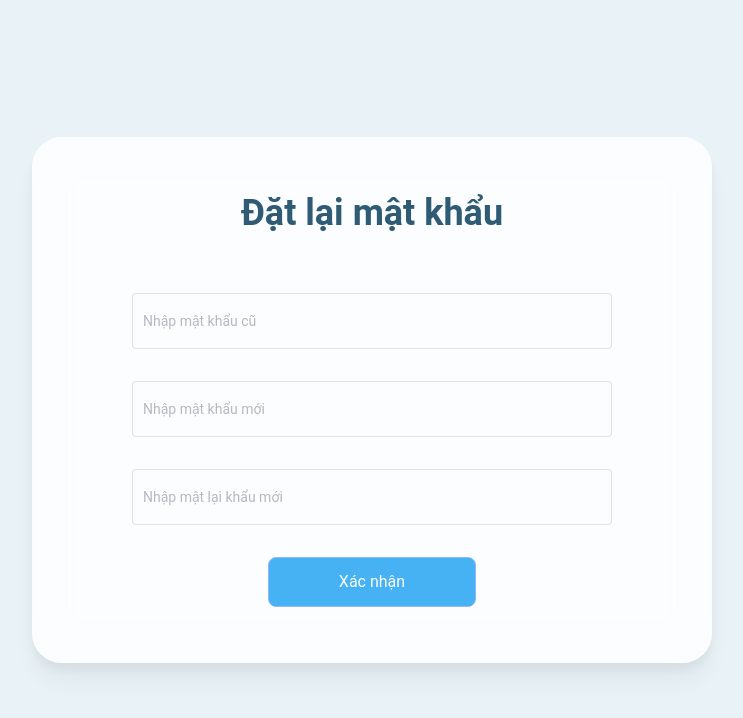
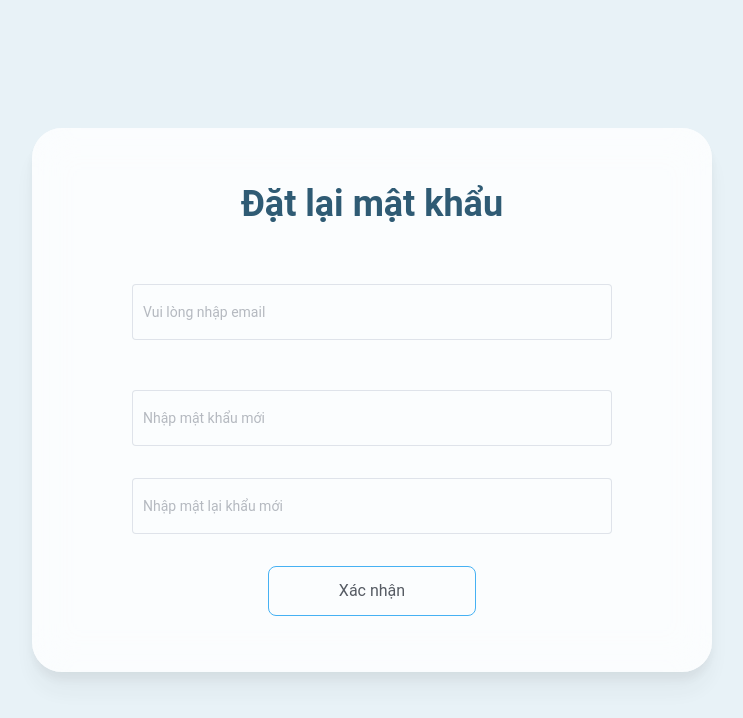
Before and after one commit to canhnd19/bekoo, a Vue app: page /new-password in a window 1280 px wide. Shown: the top 718 px of the page, without its empty margins (268-1011 px from the left). Built offline with nearby package versions, Linux system fonts and the light colour scheme.

Commit message:
feat: map api set new password

```diff
--- a/src/modules/auth/view/ForgotPasswordView.vue
+++ b/src/modules/auth/view/ForgotPasswordView.vue
@@ -28,7 +28,7 @@
             />
           </ElFormItem>
         </ElForm>
-        <BaseButton :disabled="disabled" :loading="loading" size="large" class="mx-auto w-52" @click="conFirm"
+        <BaseButton :disabled="disabled" :loading="loading" size="large" class="mx-auto w-52" @click="confirm"
           >Xác nhận</BaseButton
         >
       </div>
@@ -51,7 +51,7 @@ const disabled = computed(() => {
   return !fogotPass.email || !REGEX_EMAIL.test(fogotPass.email)
 })
 
-const conFirm = async () => {
+const confirm = async () => {
   try {
     loading.value = true
     await apiAuth.forgotPass({ email: fogotPass.email })
--- a/src/modules/auth/view/PinCodeView.vue
+++ b/src/modules/auth/view/PinCodeView.vue
@@ -77,7 +77,6 @@ const conFirm = async () => {
     const OTP = combineNumbers(num1.value, num2.value, num3.value, num4.value, num5.value, num6.value)
     await apiAuth.pinCode({ code: OTP as string, email: email.value as string })
     router.push({ name: 'SetNewPassword' })
-    sessionStorage.clear()
     loading.value = false
   } catch (error) {
     loading.value = false
--- a/src/modules/auth/view/SetNewPasswordView.vue
+++ b/src/modules/auth/view/SetNewPasswordView.vue
@@ -4,35 +4,92 @@
       <div>
         <p class="text-label mb-3">Đặt lại mật khẩu</p>
         <div class="mt-[60px] space-y-8">
+          <ElForm ref="formRef" :model="newPass" label-width="auto" class="demo-ruleForm">
+            <ElFormItem
+              prop="email"
+              :rules="[
+                {
+                  required: true,
+                  message: 'Vui lòng nhập địa chỉ email',
+                  trigger: 'blur'
+                },
+                {
+                  type: 'email',
+                  message: 'Vui lòng nhập địa chỉ email chính xác',
+                  trigger: ['blur', 'change']
+                }
+              ]"
+            >
+              <ElInput
+                v-model="newPass.email"
+                class="input"
+                autocomplete="off"
+                style="width: 100%; height: 56px"
+                placeholder="Vui lòng nhập email"
+              />
+            </ElFormItem>
+          </ElForm>
           <ElInput
-            class="input"
-            autocomplete="off"
-            style="width: 100%; height: 56px"
-            type="password"
-            placeholder="Nhập mật khẩu cũ"
-          />
-          <ElInput
+            v-model="newPass.password"
             class="input"
             autocomplete="off"
             style="width: 100%; height: 56px"
             type="password"
             placeholder="Nhập mật khẩu mới"
+            show-password
           />
           <ElInput
+            v-model="newPass.confirmPassword"
             class="input"
             autocomplete="off"
             style="width: 100%; height: 56px"
             type="password"
             placeholder="Nhập mật lại khẩu mới"
+            show-password
           />
-          <BaseButton size="large" class="mx-auto mb-8 w-52">Xác nhận</BaseButton>
+          <BaseButton :loading="loading" :disabled="disabled" size="large" class="mx-auto mb-8 w-52" @click="confirm"
+            >Xác nhận</BaseButton
+          >
         </div>
       </div>
     </div>
   </div>
 </template>
 
-<script setup lang="ts"></script>
+<script setup lang="ts">
+import { REGEX_EMAIL } from '@/constants/regex'
+import { apiAuth } from '@/services'
+
+const router = useRouter()
+
+const loading = ref<boolean>(false)
+const newPass = reactive({
+  email: '',
+  password: '',
+  confirmPassword: ''
+})
+
+const disabled = computed(() => {
+  return !(newPass.email && newPass.password && newPass.confirmPassword) || !REGEX_EMAIL.test(newPass.email)
+})
+const confirm = async () => {
+  try {
+    loading.value = true
+    const email = sessionStorage.getItem('email') as string
+    const rs = await apiAuth.newPass({
+      email: email,
+      newPassword: newPass.password,
+      confirmPassword: newPass.confirmPassword
+    })
+    ElMessage.error(rs.message)
+    router.push({ name: 'Home' })
+    loading.value = false
+  } catch (error) {
+    loading.value = false
+    console.log(error)
+  }
+}
+</script>
 
 <style lang="scss" scoped>
 .layout {
--- a/src/services/auth/index.ts
+++ b/src/services/auth/index.ts
@@ -31,7 +31,7 @@ export default class AuthService {
       return Promise.reject(error)
     }
   }
-  async pinCode(body: Record<any, string>): Promise<any> {
+  async pinCode(body: Record<any, string>): Promise<IResposeMessage> {
     try {
       const result = await request.post(`${this.prefix}/forgot-password/verify`, body)
       return Promise.resolve(result.data)
@@ -39,4 +39,12 @@ export default class AuthService {
       return Promise.reject(error)
     }
   }
+  async newPass(body: Record<any, string>): Promise<IResposeMessage> {
+    try {
+      const result = await request.put(`${this.prefix}/password/otp`, body)
+      return Promise.resolve(result.data)
+    } catch (error) {
+      return Promise.reject(error)
+    }
+  }
 }
```
